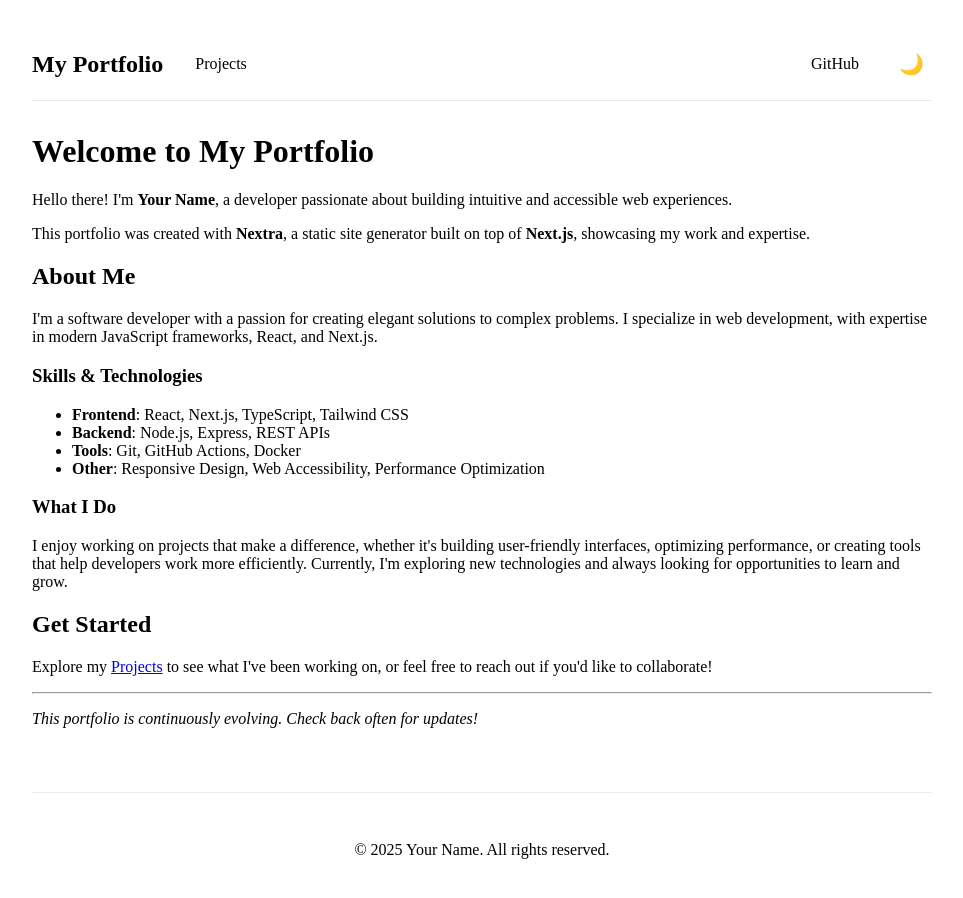
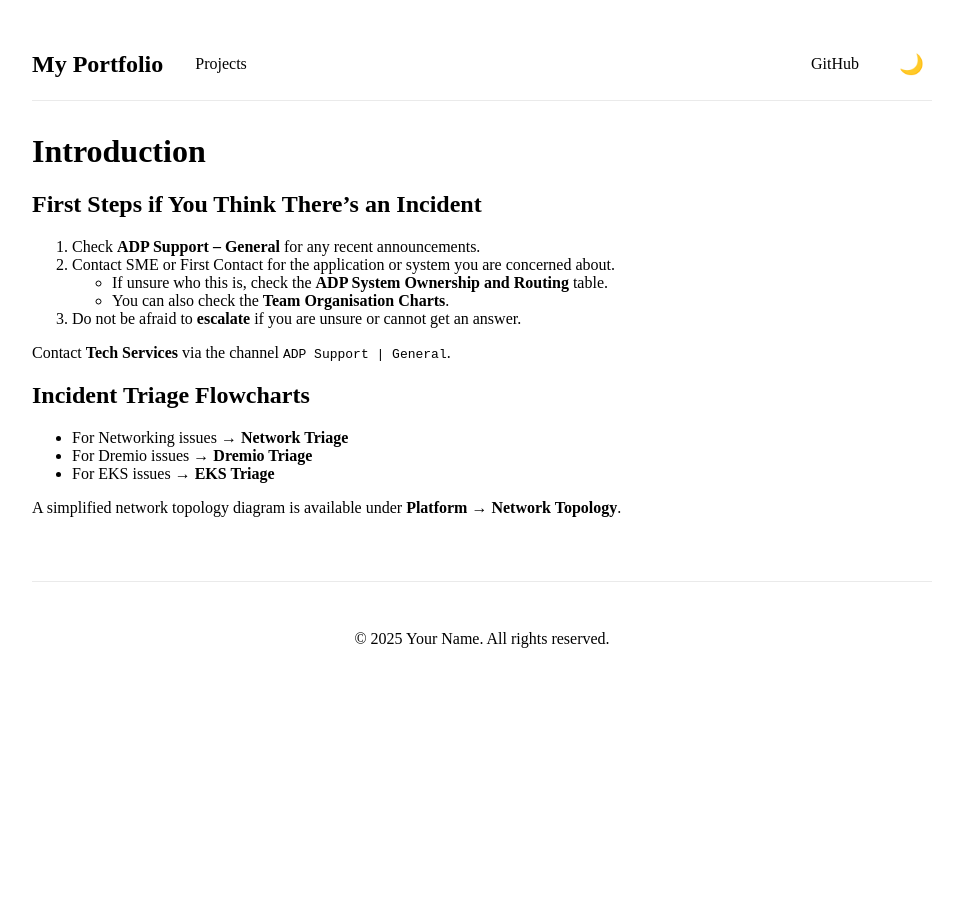
Before and after one commit to kanishksingh01/nextra-githubactions, a Next.js app: page / in a window 1280 px wide. Shown: the top 898 px of the page, without its empty margins (158-1121 px from the left). After the commit the page ends 816 px from the top, so only its background shows below. Built offline with nearby package versions, Linux system fonts and the light colour scheme.

Commit message:
feat: update introduction page content for SRE InfoHub
Updated portfolio content to focus on incident triage and support processes.

```diff
--- a/pages/index.mdx
+++ b/pages/index.mdx
@@ -1,28 +1,19 @@
-# Welcome to My Portfolio
+# Introduction
 
-Hello there! I'm **Your Name**, a developer passionate about building intuitive and accessible web experiences.
+## First Steps if You Think There’s an Incident
 
-This portfolio was created with **Nextra**, a static site generator built on top of **Next.js**, showcasing my work and expertise.
+1. Check **ADP Support – General** for any recent announcements.
+2. Contact SME or First Contact for the application or system you are concerned about.
+   - If unsure who this is, check the **ADP System Ownership and Routing** table.
+   - You can also check the **Team Organisation Charts**.
+3. Do not be afraid to **escalate** if you are unsure or cannot get an answer.
 
-## About Me
+Contact **Tech Services** via the channel `ADP Support | General`.
 
-I'm a software developer with a passion for creating elegant solutions to complex problems. I specialize in web development, with expertise in modern JavaScript frameworks, React, and Next.js.
+## Incident Triage Flowcharts
 
-### Skills & Technologies
+- For Networking issues → **Network Triage**
+- For Dremio issues → **Dremio Triage**
+- For EKS issues → **EKS Triage**
 
-- **Frontend**: React, Next.js, TypeScript, Tailwind CSS
-- **Backend**: Node.js, Express, REST APIs
-- **Tools**: Git, GitHub Actions, Docker
-- **Other**: Responsive Design, Web Accessibility, Performance Optimization
-
-### What I Do
-
-I enjoy working on projects that make a difference, whether it's building user-friendly interfaces, optimizing performance, or creating tools that help developers work more efficiently. Currently, I'm exploring new technologies and always looking for opportunities to learn and grow.
-
-## Get Started
-
-Explore my [Projects](/projects) to see what I've been working on, or feel free to reach out if you'd like to collaborate!
-
----
-
-*This portfolio is continuously evolving. Check back often for updates!*
+A simplified network topology diagram is available under **Platform → Network Topology**.
```
